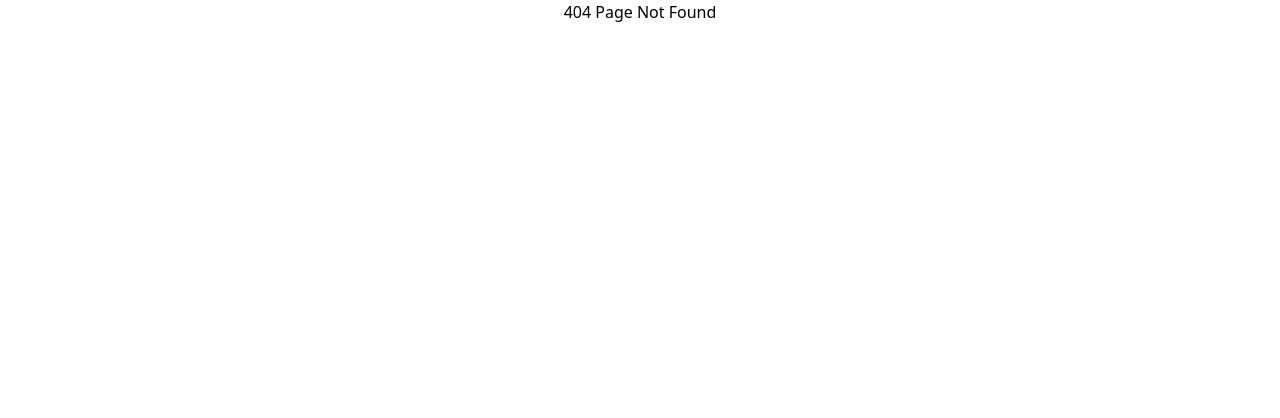
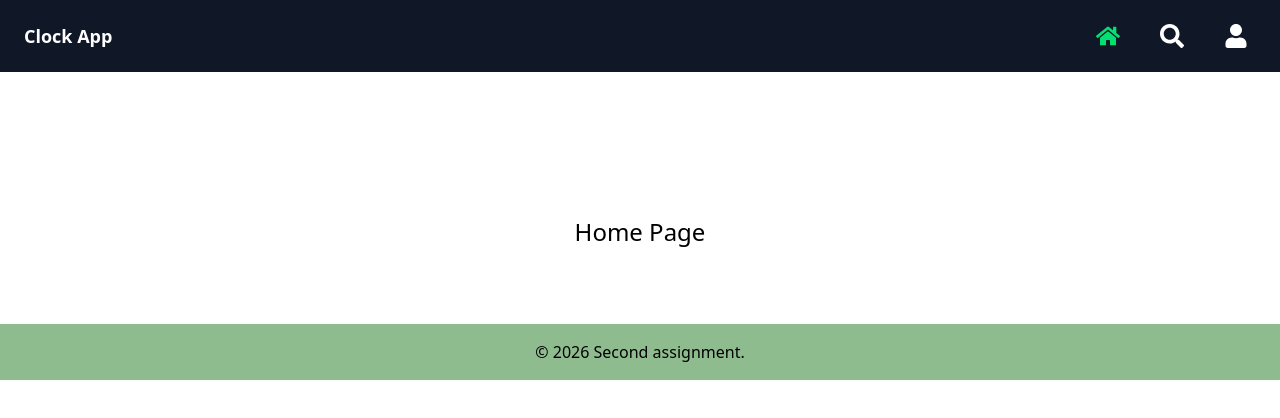
Before and after one commit to Teo9234/sev-project-page, a React (Vite) app: page / in a window 1280 px wide. Before the commit this address had no page. Shown: the top 418 px of the page. Built offline with nearby package versions, Linux system fonts and the light colour scheme.

Commit message:
feat(header): updated Header.tsx to have functional icons

```diff
--- a/src/App.tsx
+++ b/src/App.tsx
@@ -1,10 +1,12 @@
 import {useEffect} from "react";
 import {BrowserRouter, Route, Routes} from "react-router";
-// import HomePage from "./components/pages/HomePage.tsx";
+import HomePage from "./components/pages/HomePage.tsx";
 import UserPage from "./components/pages/UserPage.tsx";
 import SearchPage from "./components/pages/SearchPage.tsx";
 import PageNotFound from "./components/pages/PageNotFound.tsx";
 import RouterLayout from "./components/layout/RouterLayout.tsx";
+import MultiFieldFormWithValidation from "./components/MultiFieldFormWithValidation.tsx";
+import ClockInPage from "./components/pages/ClockInPage.tsx";
 function App() {
 
     useEffect( () => {
@@ -17,9 +19,12 @@ function App() {
             <BrowserRouter>
                 <Routes>
                     <Route element={<RouterLayout />} >
-                        {/*<Route path="/" element={<HomePage />} />*/}
+                        <Route path="/" element={<HomePage />} />
                         <Route path="/users/:userId" element={<UserPage />} />
-                        <Route path="search" element={<SearchPage />} />
+                        <Route path="/search" element={<SearchPage />} />
+                        <Route path="/clock" element={<ClockInPage />} />
+                        <Route path="/MultiField Form" element={<MultiFieldFormWithValidation />} />
+
                     </Route>
                     <Route path="*" element={<PageNotFound />} />
                 </Routes>
--- a/src/components/layout/Header.tsx
+++ b/src/components/layout/Header.tsx
@@ -1,11 +1,53 @@
+import { NavLink } from "react-router-dom";
+import { FaHome, FaSearch, FaUser } from "react-icons/fa";
+
 const Header = () => {
     return (
-        <header style={{ textAlign: 'center', padding: '1rem', backgroundColor: 'darkslateblue' }}>
-            <div className="flex flex-row items-center max-w-xl mx-auto gap-x-8">
-                <h1>Clock in</h1>
-            </div>
+        <header className="flex items-center justify-between px-6 py-4 bg-gray-900 text-white">
+            <h1 className="text-lg font-bold">Clock App</h1>
+
+            <nav className="flex gap-6">
+                {/* Home */}
+                <NavLink
+                    to="/"
+                    aria-label="Home"
+                    className={({ isActive }) =>
+                        `text-2xl p-2 rounded hover:bg-gray-700 transition ${
+                            isActive ? "text-green-400" : "text-white"
+                        }`
+                    }
+                >
+                    <FaHome />
+                </NavLink>
+
+                {/* Search (future backend queries) */}
+                <NavLink
+                    to="/search"
+                    aria-label="Search"
+                    className={({ isActive }) =>
+                        `text-2xl p-2 rounded hover:bg-gray-700 transition ${
+                            isActive ? "text-green-400" : "text-white"
+                        }`
+                    }
+                >
+                    <FaSearch />
+                </NavLink>
+
+                {/* User */}
+                <NavLink
+                    to="/users/:userId"
+                    aria-label="User Profile"
+                    className={({ isActive }) =>
+                        `text-2xl p-2 rounded hover:bg-gray-700 transition ${
+                            isActive ? "text-green-400" : "text-white"
+                        }`
+                    }
+                >
+                    <FaUser />
+                </NavLink>
+            </nav>
         </header>
     );
-}
+};
 
 export default Header;
--- a/src/components/ui/Button.tsx
+++ b/src/components/ui/Button.tsx
@@ -3,7 +3,7 @@ const Button = () => {
     return (
         <>
             <button
-                className={'bg-pt-light-brown opacity-90 hover:opacity-100 text-white px-4 py-3 rounded-2xl hover:cursor-pointer hover:bg-pt-dark-brown'} // + add
+                className={'bg-ci-dark-brown opacity-90 hover:opacity-100 text-shadow-blue-500 px-4 py-3 rounded-2xl hover:cursor-pointer hover:bg-ci-green'} // + add
                 // onClick={}
             >
                 Order
```
